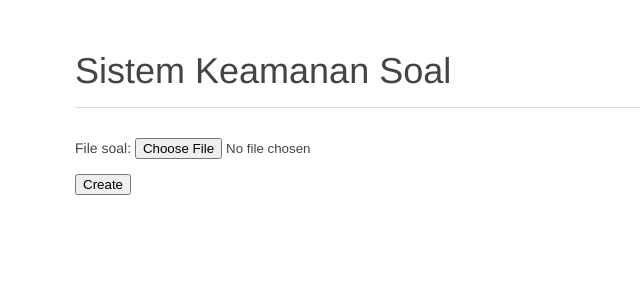
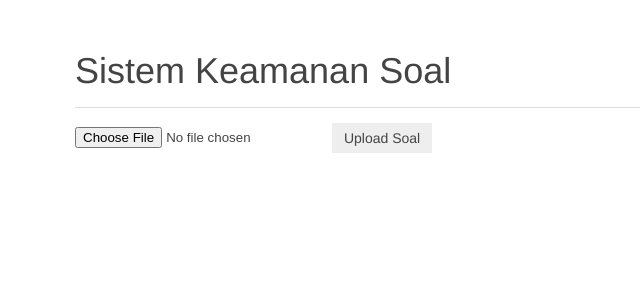
Before and after one commit to yanwarrior/sistem-kemanan-soal, a Django app: template soal/templates/soal/soal_form.html in a window 1280 px wide. Shown: the part 55-355 px from the top of the page, without its empty margins (0-640 px from the left). Run offline with Django 3.2, Linux system fonts and the light colour scheme; the template is opened without the code that fills it: values that come from a table or form of the project are taken from there, others are empty.

Commit message:
dekorasi tampilan upload file

```diff
--- a/soal/templates/soal/inc/navigasi.html
+++ b/soal/templates/soal/inc/navigasi.html
@@ -1,5 +1,5 @@
 <nav class="uk-navbar uk-margin-large-bottom">
-    <a class="uk-navbar-brand uk-hidden-small" href="layouts_frontpage.html">
+    <a class="uk-navbar-brand uk-hidden-small" href="#">
         <i class="uk-icon-user"></i> {{ request.user.username }}</a>
         <ul class="uk-navbar-nav uk-hidden-small">
             <li class="{% block active_home %}{% endblock %}">
--- a/soal/templates/soal/soal_form.html
+++ b/soal/templates/soal/soal_form.html
@@ -2,8 +2,10 @@
 
 {# CONTENT #}
 {% block content %}
-<form action="" method="post" enctype="multipart/form-data">{% csrf_token %}
-    {{ form.as_p }}
-    <input type="submit" value="Create" />
-</form>
+<div class="uk-form-file">
+    <form action="" method="post" enctype="multipart/form-data">{% csrf_token %}
+    {{ form.file_soal }}
+    <input class="uk-button" type="submit" value="Upload Soal" />
+    </form>
+</div>
 {% endblock %}
```
